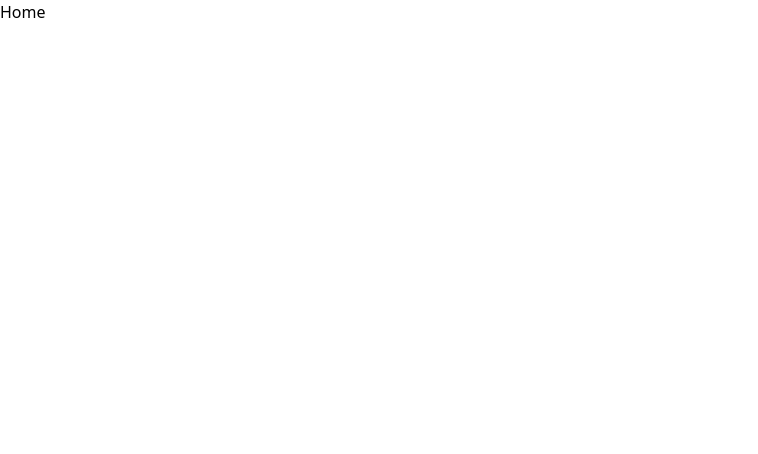
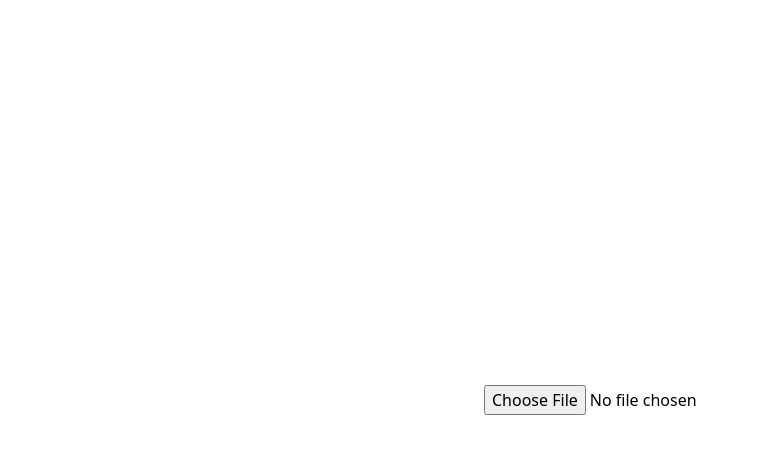
Before and after one commit to Boukhari-Elhoucine/PFE-FE, a React (Create React App) app: page / in a window 1280 px wide. Shown: the top 454 px of the page, without its empty margins (0-758 px from the left). Built offline with nearby package versions, Linux system fonts and the light colour scheme.

Commit message:
image input

```diff
--- a/src/views/Home.jsx
+++ b/src/views/Home.jsx
@@ -1,9 +1,28 @@
-import React from 'react'
+import React, { useState, useEffect } from "react";
+import axios from "axios";
 
 function Home() {
+  const [file, setFile] = useState("");
+  const [preview, setPreview] = useState(null);
+  const handleChange = (e) => {
+    const current = e.target.files[0];
+    setFile(current);
+  };
+  useEffect(() => {
+    if (file) {
+      const reader = new FileReader();
+      reader.readAsDataURL(file);
+      reader.onloadend = () => setPreview(reader.result);
+    }
+  }, [file]);
   return (
-    <div>Home</div>
-  )
+    <div className="h-screen flex justify-center items-center">
+      <form>
+        <input type="file" accept="image/*" onChange={handleChange} />
+      </form>
+      <img src={preview} alt="" />
+    </div>
+  );
 }
 
-export default Home
+export default Home;
```
Also changed, not shown: src/App.js (+3 -5 lines).
